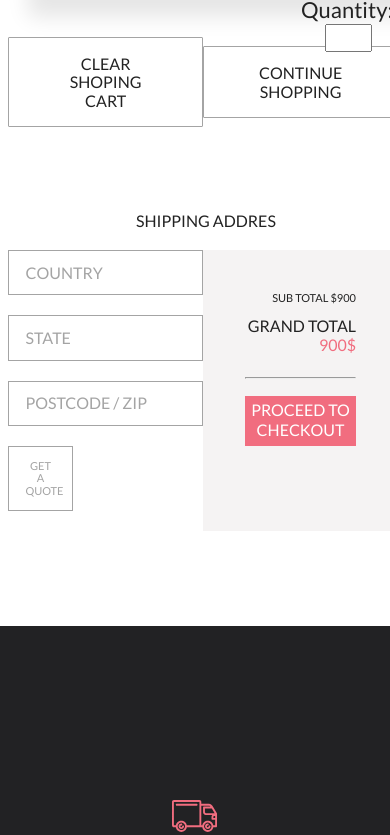
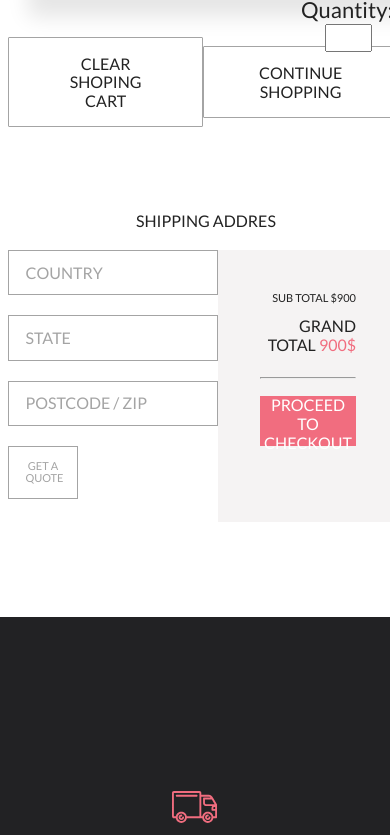
Before and after one commit to DeErovRee/prof-layout, a plain HTML site: page cart.html in a window 390 px wide. Shown: the part 1007-1842 px from the top of the page. Drawn offline with Linux system fonts and the light colour scheme.

Commit message:
Minor changes

```diff
--- a/style.scss
+++ b/style.scss
@@ -876,6 +876,8 @@ main {
             &-content {
 
                 &-pdata {
+                    width: 360px;
+                    height: 272px;
                     margin: 0 0 0 128px;
 
                     &-form {
@@ -893,10 +895,9 @@ main {
                             }
                         }
 
-                        button {
+                        &-quote {
                             color: #a4a4a4;
                             text-transform: uppercase;
-                            margin-bottom: 20px;
                             padding: 12.5px 16.5px 12.5px;
                             border: 1px solid #a4a4a4;
                             background: none;
@@ -1526,12 +1527,10 @@ main {
         display: flex;
 
         &-pdata {
-            width: 50%;
             margin: 0;
         }
 
         &-price {
-            width: 50%;
             margin: 0;
         }
     }
@@ -1547,6 +1546,10 @@ main {
 
     main .cart-info-price {
         margin: 0;
+    }
+
+    main .cart-product-options {
+        justify-content: space-around;
     }
 
     main .categories_items_small .card_small_men {
```
Also changed, not shown: style.css, 1 other file.
